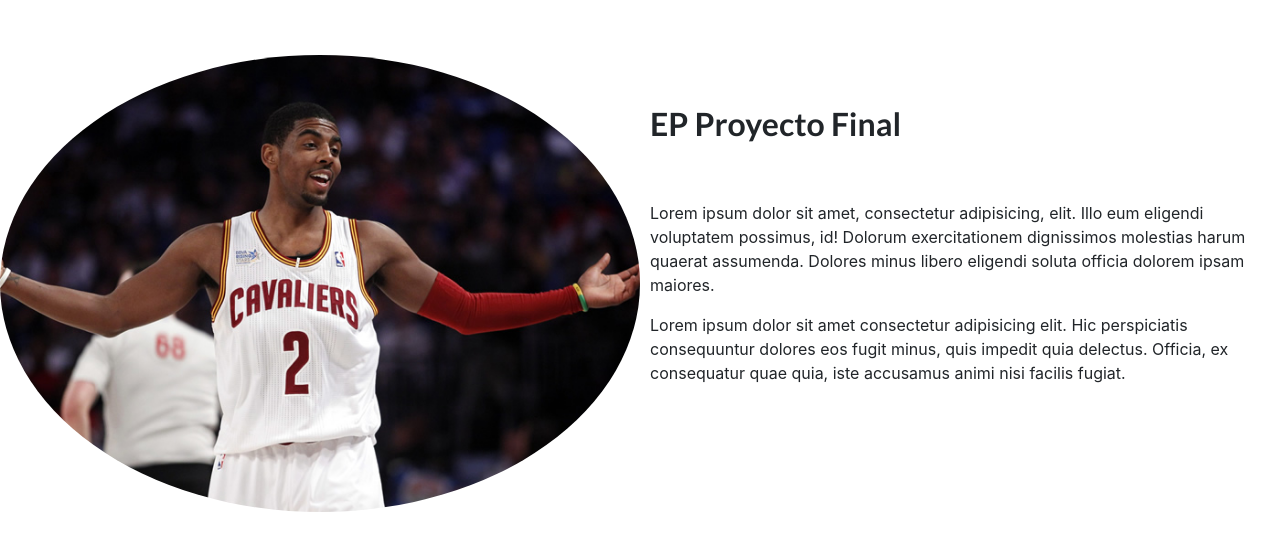
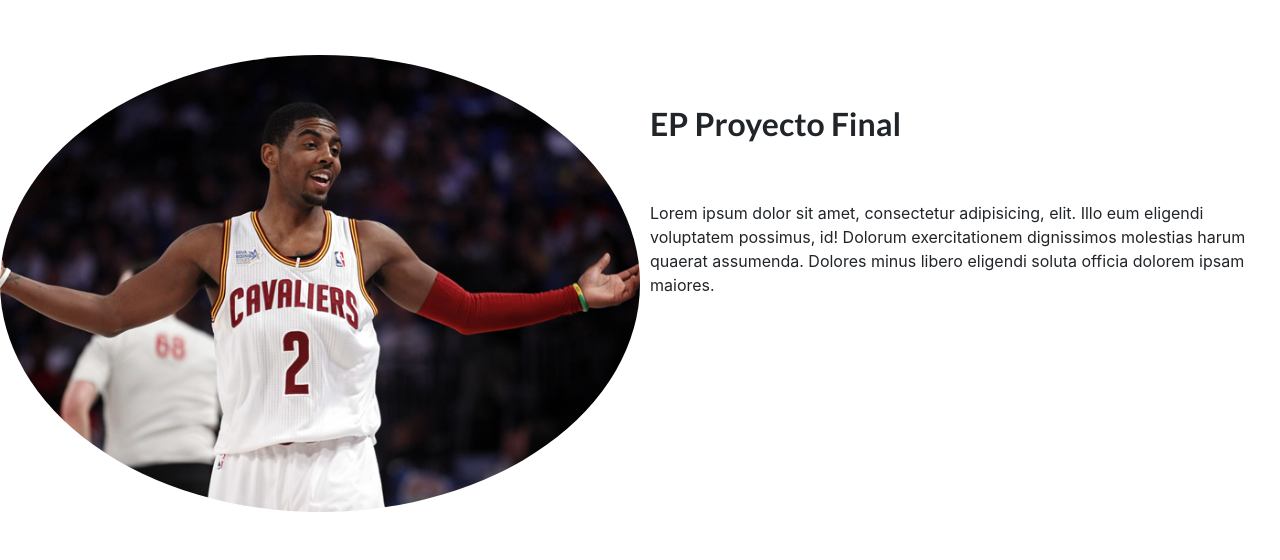
Before and after one commit to profeEma/clase15_c16610, a website: page index.html in a window 1280 px wide. Shown: the part 766-1326 px from the top of the page. Drawn offline with nearby package versions, Linux system fonts and the light colour scheme.

Commit message:
comentario generico

```diff
--- a/index.html
+++ b/index.html
@@ -78,7 +78,6 @@
             <div class="col-lg-6 col-xs-12 txt-img" data-aos="fade-left">
                 <h2 class="title_ubication">EP Proyecto Final</h2>
                 <p class="p_ubication">Lorem ipsum dolor sit amet, consectetur adipisicing, elit. Illo eum eligendi voluptatem possimus, id! Dolorum exercitationem dignissimos molestias harum quaerat assumenda. Dolores minus libero eligendi soluta officia dolorem ipsam maiores.</p>
-                <p>Lorem ipsum dolor sit amet consectetur adipisicing elit. Hic perspiciatis consequuntur dolores eos fugit minus, quis impedit quia delectus. Officia, ex consequatur quae quia, iste accusamus animi nisi facilis fugiat.</p>
             </div>
         </div>
     </section>
```
